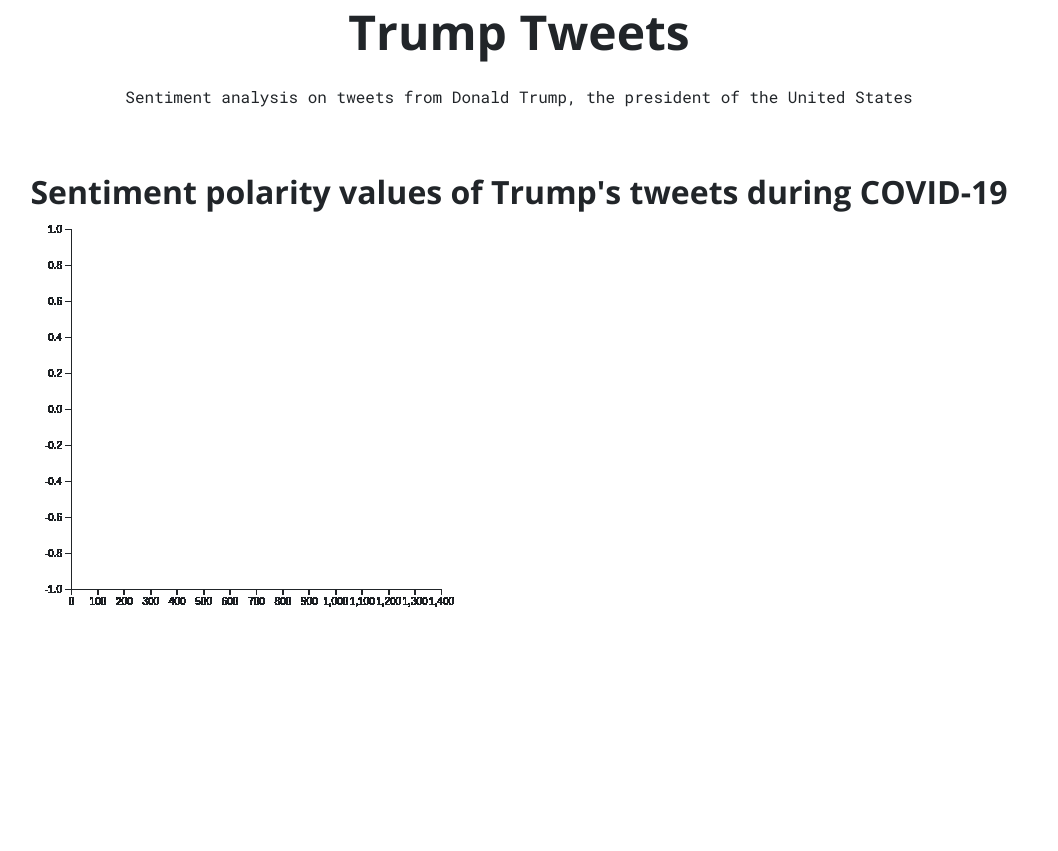
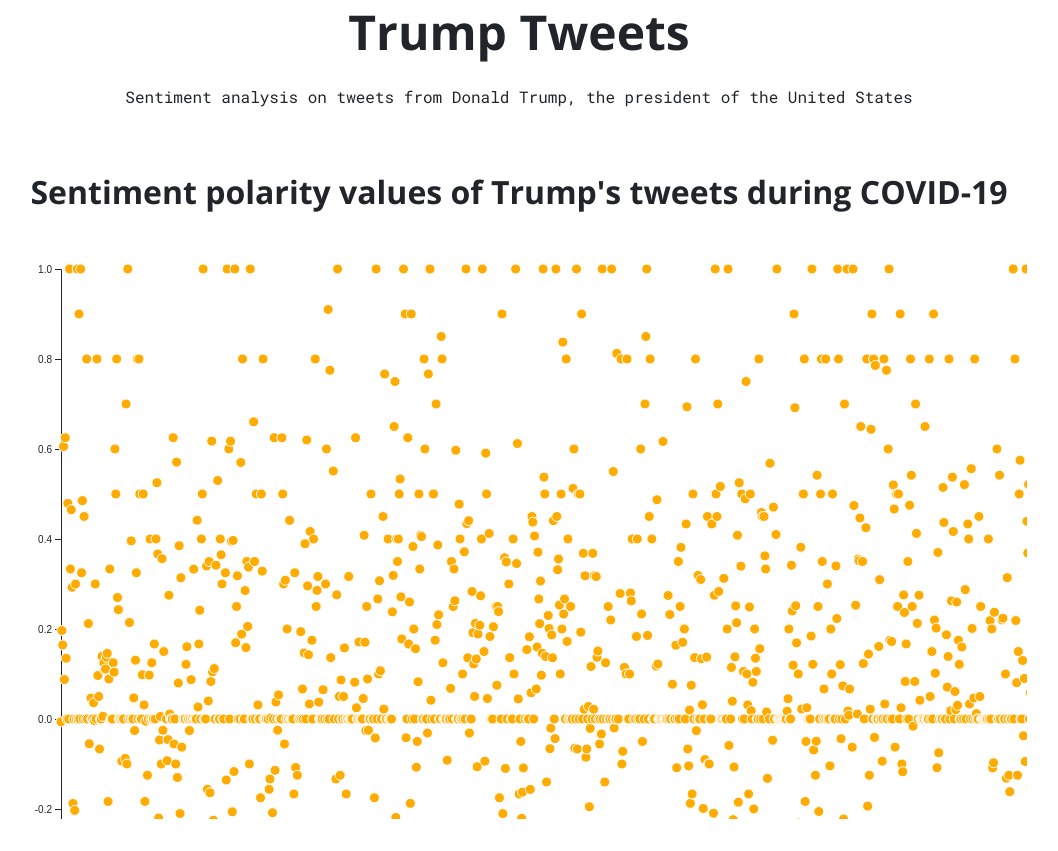
Before and after one commit to kazijamal/covid3.js, a Flask app: page /sentiment/trumptweets in a window 1280 px wide. Shown: the part 191-1042 px from the top of the page, without its empty margins (121-1179 px from the left). Before the commit the page ends 798 px from the top, so only its background shows below. Run offline with Flask 2, Linux system fonts and the light colour scheme; some libraries are stand-ins or nearby versions.

Commit message:
Create scatterplot

```diff
--- a/app/static/css/trumptweets.css
+++ b/app/static/css/trumptweets.css
@@ -4,3 +4,32 @@
   font-weight: 700;
   padding-top: 3rem;
 }
+
+/* Style the lines by removing the fill and applying a stroke */
+.line {
+  fill: none;
+  stroke: #ffab00;
+  stroke-width: 3;
+}
+
+.overlay {
+  fill: none;
+  pointer-events: all;
+}
+
+/* Style the dots by assigning a fill and stroke */
+.dot {
+  fill: #ffab00;
+  stroke: #fff;
+}
+
+.focus circle {
+  fill: none;
+  stroke: steelblue;
+}
+
+#scatterplot {
+  width: 100%;
+  height: 600px;
+  overflow: auto;
+}
--- a/app/static/js/trumptweets/trump-tweets-on-polarity-range.js
+++ b/app/static/js/trumptweets/trump-tweets-on-polarity-range.js
@@ -1,44 +1,79 @@
-// set the dimensions and margins of the graph
-const margin = { top: 10, right: 30, bottom: 30, left: 60 },
-  width = 460 - margin.left - margin.right,
-  height = 400 - margin.top - margin.bottom;
+// Credits to https://bl.ocks.org/gordlea/27370d1eea8464b04538e6d8ced39e89 for showing how to create a line chart in d3.js v5
 
-// append the svg object to the body of the page
+// Set the dimensions and margins of the graph
+const margin = { top: 50, right: 50, bottom: 50, left: 50 };
+const width = window.innerWidth - margin.left - margin.right; // Use window's width
+const height = window.innerHeight - margin.top - margin.bottom; // Use window's height
+
+// TODO: extract numDatapoints dynamically
+const numDatapoints = 1379;
+
+// X scale maps the index of our data to the width of the graph
+const xScale = d3
+  .scaleLinear()
+  .domain([0, numDatapoints - 1])
+  .range([0, width]);
+
+// Y scale maps the upper bound of the number of articles (2000) to the height of the graph
+// TODO: extract upper bound dynamically
+const yScale = d3.scaleLinear().domain([-1, 1]).range([height, 0]);
+
+// d3's line generator
+const line = d3
+  .line()
+  .x((_, i) => xScale(i)) // Set x values for the line generator
+  .y((d) => yScale(d.y)) // Set y values for the line generator
+  .curve(d3.curveMonotoneX); // Apply smoothing to the curve
+
+// Append the SVG object to the body of the page
 const svg = d3
   .select('#scatterplot')
   .append('svg')
   .attr('width', width + margin.left + margin.right)
   .attr('height', height + margin.top + margin.bottom)
   .append('g')
-  .attr('transform', 'translate(' + margin.left + ',' + margin.top + ')');
+  .attr('transform', `translate(${margin.left}, ${margin.top})`);
 
-//Read the data
-d3.csv('/data/sentiment/trumptweetspolarities', function (data) {
-  // Add X axis
-  const x = d3.scaleLinear().domain([0, 1400]).range([0, width]);
+const numArticlesPerDay = {};
+
+// Read the data
+// TODO: Split this chunk into smaller, intentional pieces
+d3.csv('/data/sentiment/trumptweetspolarities')
+  .then((numArticles) => {
+    for (const day in numArticles) {
+      numArticlesPerDay[day] = numArticles[day];
+    }
+    const numArticlesPerDayData = d3
+      .range(numDatapoints)
+      .map((d) => ({ y: +numArticlesPerDay[d].polarity }));
+
+    // Call the x-axis in a group tag
     svg
       .append('g')
-    .attr('transform', 'translate(0,' + height + ')')
-    .call(d3.axisBottom(x));
+      .attr('class', 'x-axis')
+      .attr('transform', `translate(0, ${height})`)
+      .call(d3.axisBottom(xScale)); // Create an x-axis component with d3.axisBottom
 
-  // Add Y axis
-  const y = d3.scaleLinear().domain([-1, 1]).range([height, 0]);
-  svg.append('g').call(d3.axisLeft(y));
+    // Call the y-axis in a group tag
+    svg.append('g').attr('class', 'y-axis').call(d3.axisLeft(yScale)); // Create a y-axis component with d3.axisLeft
 
-  // Add dots
+    // Append the path, bind the data, and call the line generator
+    // svg
+    //   .append('path')
+    //   .datum(numArticlesPerDayData) // Bind the data to the line
+    //   .attr('class', 'line') // TODO: Create custom CSS to style line
+    //   .attr('d', line); // Call the line generator
+
+    // Append a circle for each datapoint
     svg
-    .append('g')
-    .selectAll('dot')
-    .data(data)
+      .selectAll('.dot')
+      .data(numArticlesPerDayData)
       .enter()
       .append('circle')
-    .attr('cx', function (d) {
-      console.log(d);
-      return x(d.idx);
+      .attr('class', 'dot')
+      .attr('cx', (_, i) => xScale(i))
+      .attr('cy', (d) => yScale(d.y))
+      .attr('r', 5);
+    // TODO: Add on mouseover events on these datapoint circles
   })
-    .attr('cy', function (d) {
-      return y(d.polarity);
-    })
-    .attr('r', 1.5)
-    .style('fill', '#69b3a2');
-});
+  .catch((err) => console.log(err));
```
Lines whose indentation alone changed are shown as unchanged.
